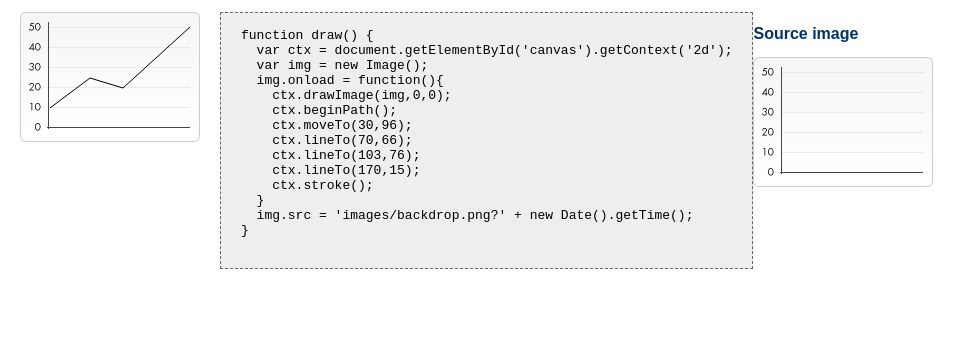
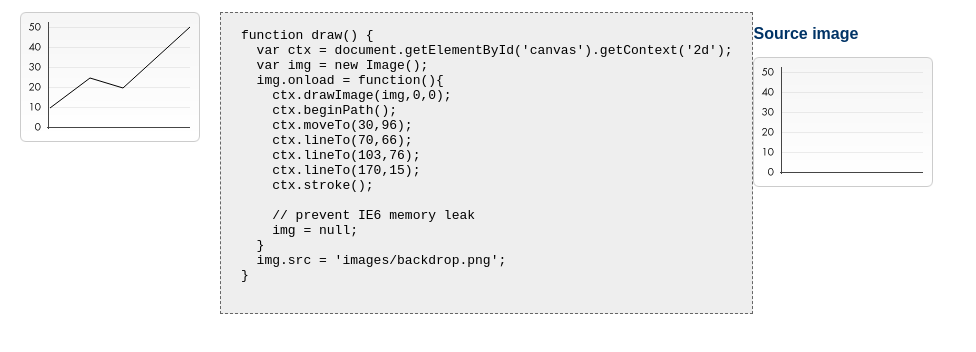
Before and after one commit to willowsystems/flashcanvas, a plain HTML site: page examples/developer.mozilla.org/samples/canvas-tutorial/3_1_canvas_drawimage.html in a window 1280 px wide. Shown: the part 50-402 px from the top of the page, without its empty margins (0-976 px from the left). Drawn offline with Linux system fonts and the light colour scheme.

Commit message:
Modified the samples of Canvas tutorial.
* Fixed memory leak in IE6.
* Removed Date().getTime() from the URL string because Firefox sometimes failed to display the image.


git-svn-id: http://flashcanvas.googlecode.com/svn/trunk@8 0a2e34be-cbc4-11de-bd98-e341d93cc3cc

```diff
--- a/examples/developer.mozilla.org/samples/canvas-tutorial/3_1_canvas_drawimage.html
+++ b/examples/developer.mozilla.org/samples/canvas-tutorial/3_1_canvas_drawimage.html
@@ -18,8 +18,11 @@
         ctx.lineTo(103,76);
         ctx.lineTo(170,15);
         ctx.stroke();
+
+        // prevent IE6 memory leak
+        img = null;
       }
-      img.src = 'images/backdrop.png?' + new Date().getTime();
+      img.src = 'images/backdrop.png';
     }
     </script>
     <style type="text/css">
@@ -46,8 +49,11 @@ function draw() {
     ctx.lineTo(103,76);
     ctx.lineTo(170,15);
     ctx.stroke();
+
+    // prevent IE6 memory leak
+    img = null;
   }
-  img.src = 'images/backdrop.png?' + new Date().getTime();
+  img.src = 'images/backdrop.png';
 }
       </pre>
       <div style="float:left;">
```
Also changed, not shown: examples/developer.mozilla.org/samples/canvas-tutorial/3_2_canvas_drawimage.html (+8 -2 lines), examples/developer.mozilla.org/samples/canvas-tutorial/4_11_canvas_createpattern.html (+6 -2 lines).
